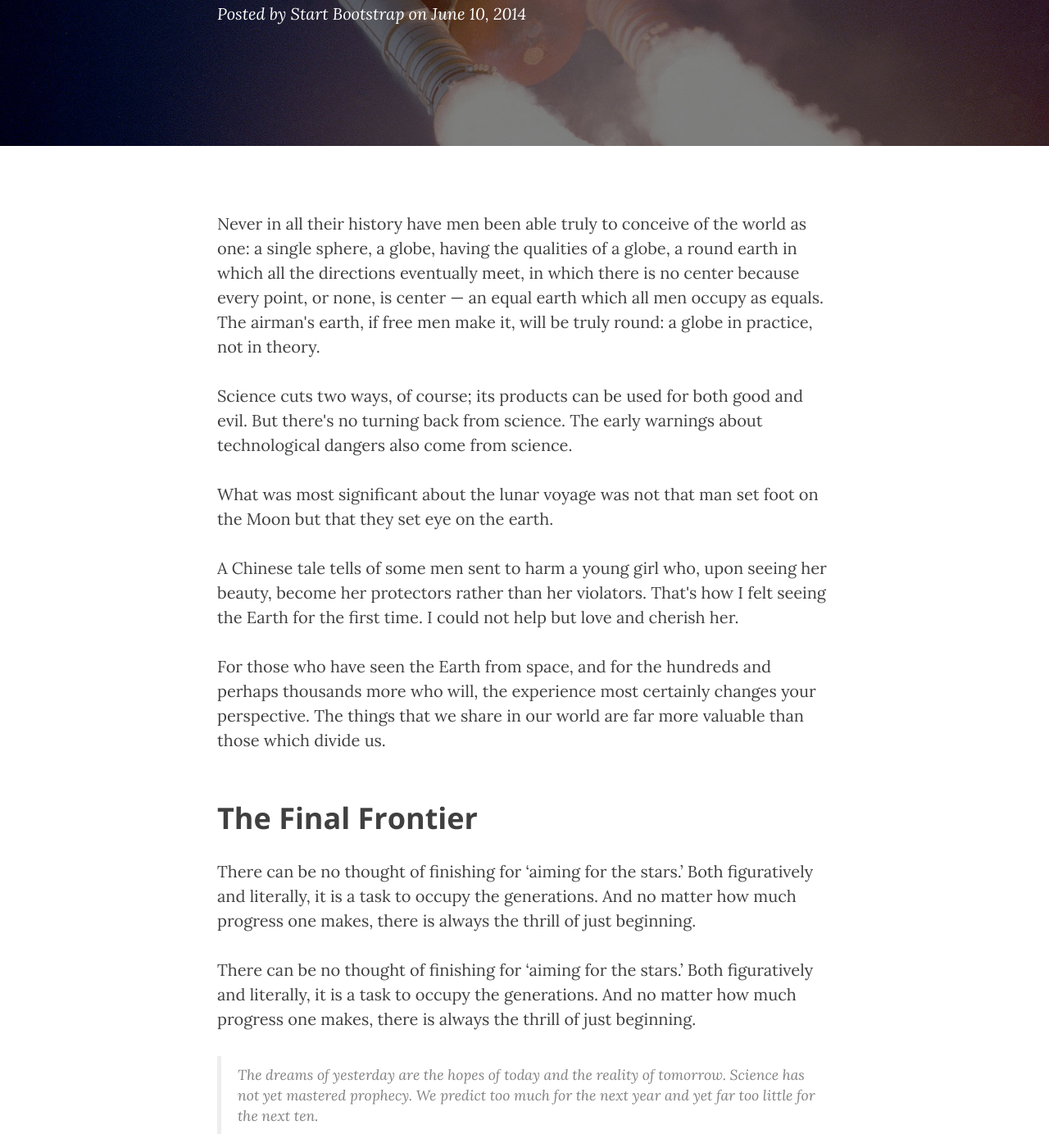
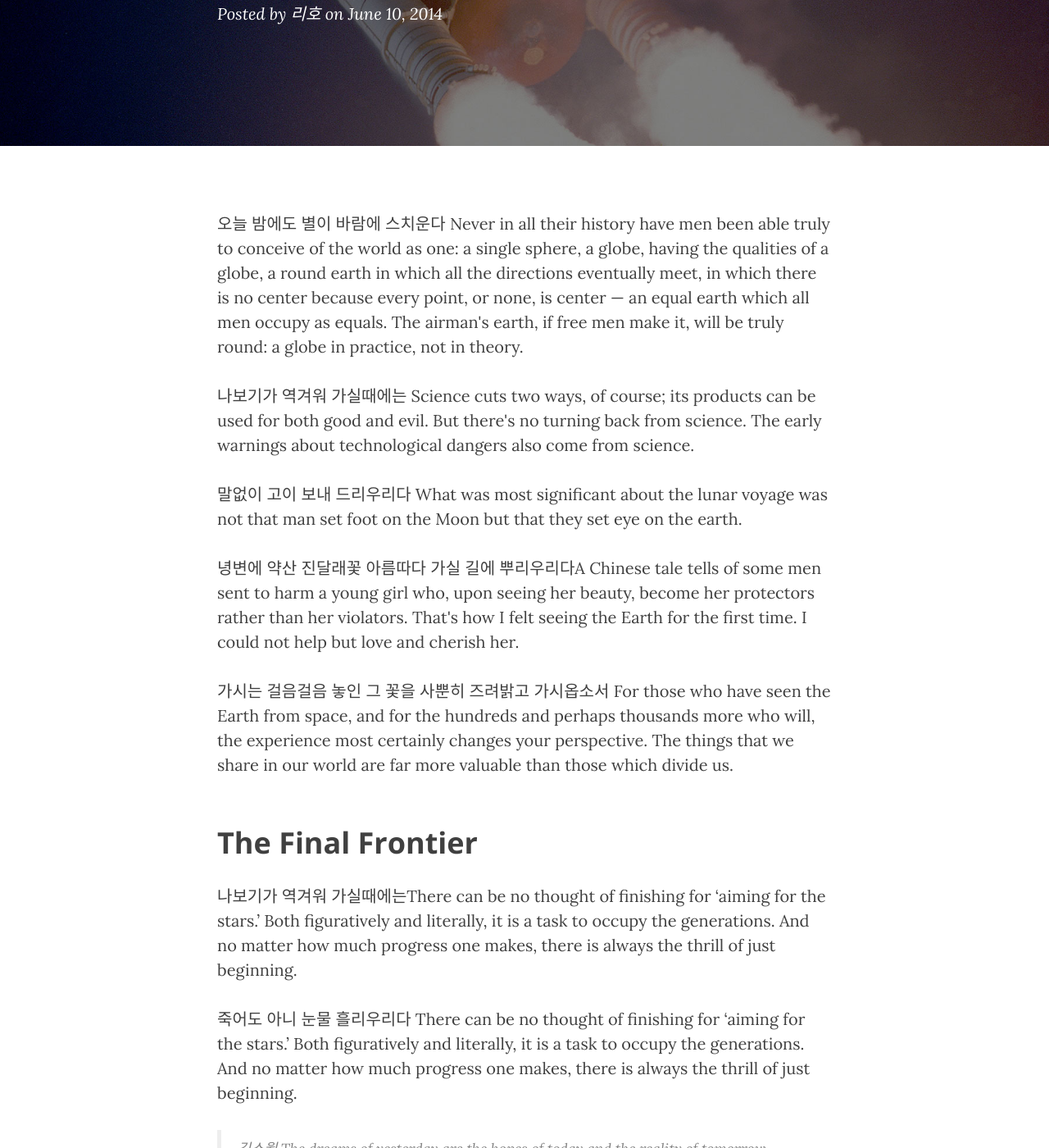
Before and after one commit to ybleeho/ybleeho.github.io, a Jekyll site: the page built from _posts/2014-06-10-dinosaurs.markdown, in a window 1280 px wide and 1400 px high, scrolled down 391 px. Shown: the whole window at 82% size. Built offline with Jekyll 4.4.1, drawn with Linux system fonts in a browser that asks for light colours; nearby versions of some CDN libraries; some of the changed text lies outside the part shown.

Commit message:
post
post

```diff
--- a/_posts/2014-06-10-dinosaurs.markdown
+++ b/_posts/2014-06-10-dinosaurs.markdown
@@ -1,29 +1,29 @@
 ---
 layout:     post
-title:      "Dinosaurs are extinct today"
-subtitle:   "because they lacked opposable thumbs and the brainpower to build a space program."
+title:      "하늘을 우러러 한점 부끄럼 없기를"
+subtitle:   "-윤동주because they lacked opposable thumbs and the brainpower to build a space program."
 date:       2014-06-10 12:00:00
-author:     "Start Bootstrap"
+author:     "리호 "
 header-img: "img/post-bg-01.jpg"
 ---
 
-<p>Never in all their history have men been able truly to conceive of the world as one: a single sphere, a globe, having the qualities of a globe, a round earth in which all the directions eventually meet, in which there is no center because every point, or none, is center — an equal earth which all men occupy as equals. The airman's earth, if free men make it, will be truly round: a globe in practice, not in theory.</p>
+<p>오늘 밤에도 별이 바람에 스치운다 Never in all their history have men been able truly to conceive of the world as one: a single sphere, a globe, having the qualities of a globe, a round earth in which all the directions eventually meet, in which there is no center because every point, or none, is center — an equal earth which all men occupy as equals. The airman's earth, if free men make it, will be truly round: a globe in practice, not in theory.</p>
 
-<p>Science cuts two ways, of course; its products can be used for both good and evil. But there's no turning back from science. The early warnings about technological dangers also come from science.</p>
+<p>나보기가 역겨워 가실때에는 Science cuts two ways, of course; its products can be used for both good and evil. But there's no turning back from science. The early warnings about technological dangers also come from science.</p>
 
-<p>What was most significant about the lunar voyage was not that man set foot on the Moon but that they set eye on the earth.</p>
+<p>말없이 고이 보내 드리우리다 What was most significant about the lunar voyage was not that man set foot on the Moon but that they set eye on the earth.</p>
 
-<p>A Chinese tale tells of some men sent to harm a young girl who, upon seeing her beauty, become her protectors rather than her violators. That's how I felt seeing the Earth for the first time. I could not help but love and cherish her.</p>
+<p>녕변에 약산 진달래꽃 아름따다 가실 길에 뿌리우리다A Chinese tale tells of some men sent to harm a young girl who, upon seeing her beauty, become her protectors rather than her violators. That's how I felt seeing the Earth for the first time. I could not help but love and cherish her.</p>
 
-<p>For those who have seen the Earth from space, and for the hundreds and perhaps thousands more who will, the experience most certainly changes your perspective. The things that we share in our world are far more valuable than those which divide us.</p>
+<p>가시는 걸음걸음 놓인 그 꽃을 사뿐히 즈려밝고 가시옵소서 For those who have seen the Earth from space, and for the hundreds and perhaps thousands more who will, the experience most certainly changes your perspective. The things that we share in our world are far more valuable than those which divide us.</p>
 
 <h2 class="section-heading">The Final Frontier</h2>
 
-<p>There can be no thought of finishing for ‘aiming for the stars.’ Both figuratively and literally, it is a task to occupy the generations. And no matter how much progress one makes, there is always the thrill of just beginning.</p>
+<p>나보기가 역겨워 가실때에는There can be no thought of finishing for ‘aiming for the stars.’ Both figuratively and literally, it is a task to occupy the generations. And no matter how much progress one makes, there is always the thrill of just beginning.</p>
 
-<p>There can be no thought of finishing for ‘aiming for the stars.’ Both figuratively and literally, it is a task to occupy the generations. And no matter how much progress one makes, there is always the thrill of just beginning.</p>
+<p>죽어도 아니 눈물 흘리우리다 There can be no thought of finishing for ‘aiming for the stars.’ Both figuratively and literally, it is a task to occupy the generations. And no matter how much progress one makes, there is always the thrill of just beginning.</p>
 
-<blockquote>The dreams of yesterday are the hopes of today and the reality of tomorrow. Science has not yet mastered prophecy. We predict too much for the next year and yet far too little for the next ten.</blockquote>
+<blockquote>김소월 The dreams of yesterday are the hopes of today and the reality of tomorrow. Science has not yet mastered prophecy. We predict too much for the next year and yet far too little for the next ten.</blockquote>
 
 <p>Spaceflights cannot be stopped. This is not the work of any one man or even a group of men. It is a historical process which mankind is carrying out in accordance with the natural laws of human development.</p>
 
```
